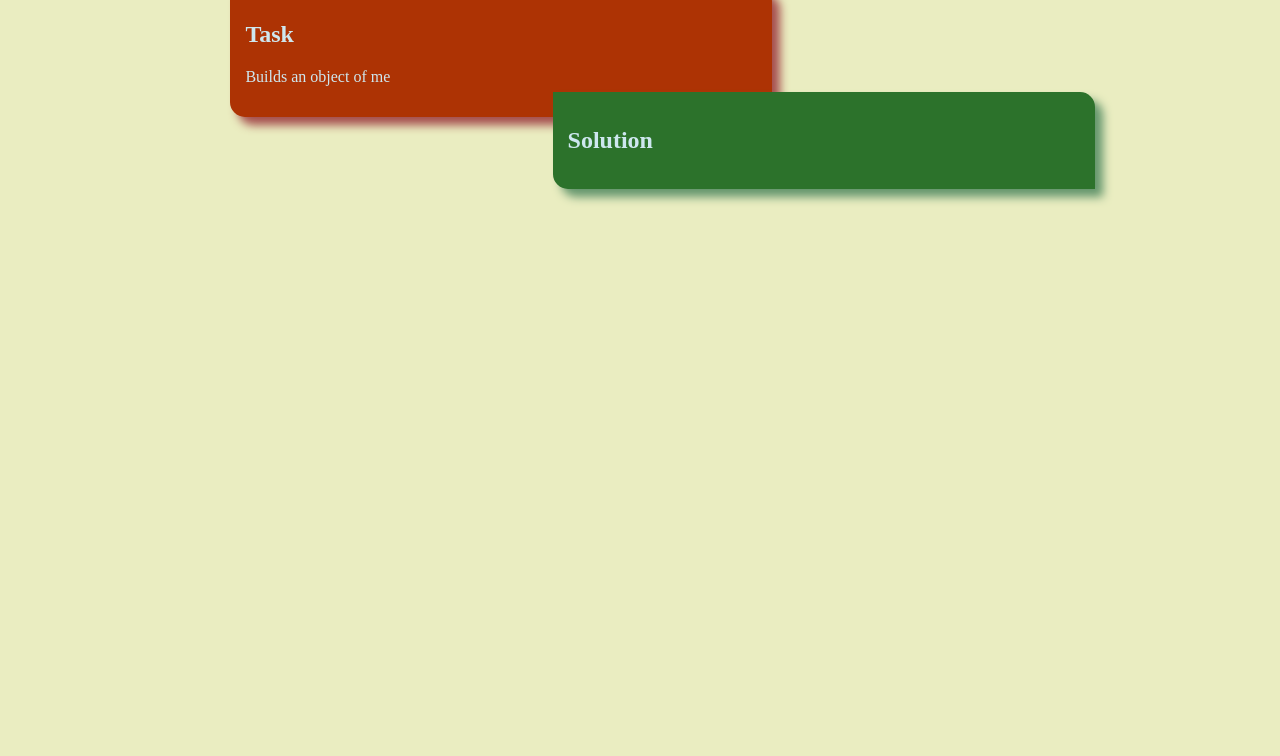
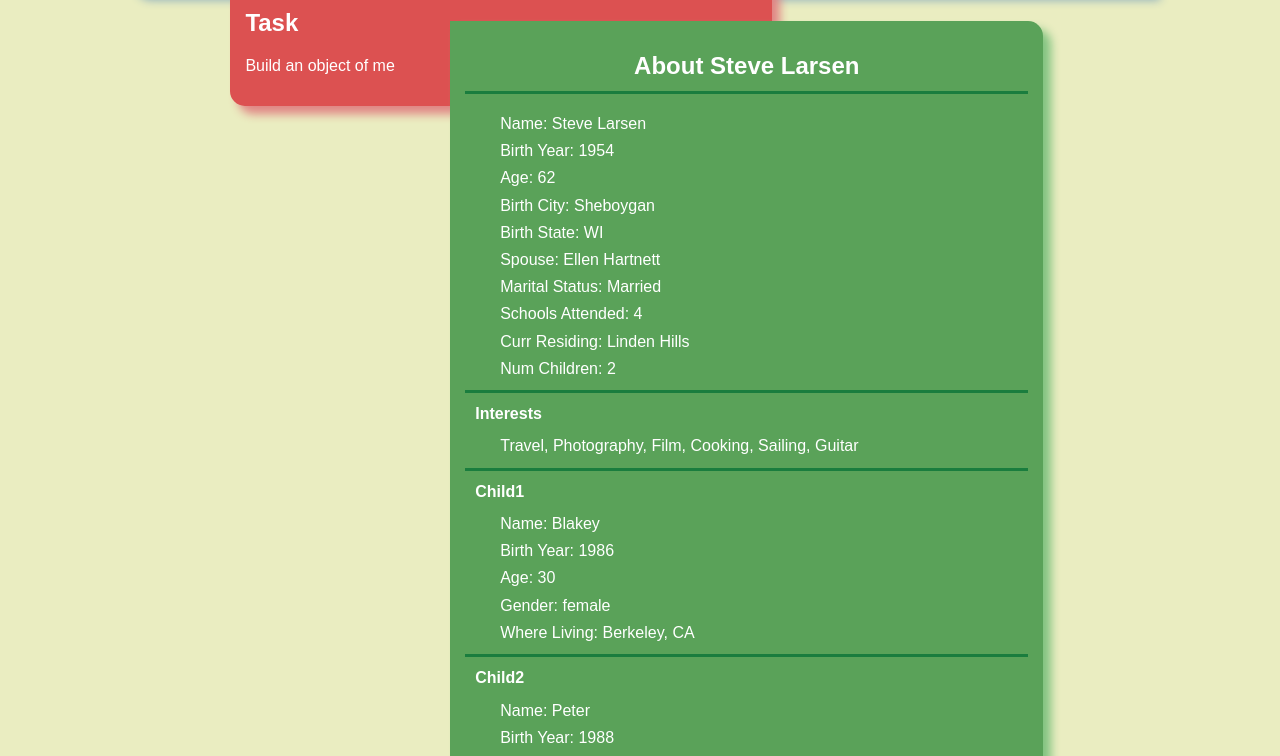
Before and after one commit to SMLarsen/Person-Object, a plain HTML site: page index.html in a window 1280 px wide. Shown: the part 114-870 px from the top of the page. Before the commit the page ends 800 px from the top, so only its background shows below. Drawn offline with Linux system fonts and the light colour scheme.

Commit message:
add display to html and adjust formatting

```diff
--- a/index.html
+++ b/index.html
@@ -11,14 +11,12 @@
     <section id="need">
       <h2>Task</h2>
       <p>
-Builds an object of me</p>
+        Build an      object of me</p>
       <p>
     </section>
     <section id="answer">
-<h2>Solution</h2>
-<p id="solution"></p>
-
+      <section id="person"></section>
+    </section>
     <script type="text/javascript" src="script.js"></script>
-</section>
   </body>
 </html>
--- a/script.js
+++ b/script.js
@@ -33,21 +33,12 @@ Person.prototype = {
       degree: degree
     };
   },
+
   addInterest: function (interest) {
     this.interests.push(interest);
   },
+
   logPerson: function () {
-    // right padding string with spaces to a total of n chars
-    function padding_right(string, n) {
-      if (string.length >= n) {
-        return string;
-      }
-      var max = (n - string.length);
-      for (var i = 0; i < max; i++) {
-        string += " ";
-      }
-      return string;
-    }
     console.log("%cAbout " + steve.name + "\n", "color: #28237C; font-style: bold; font-size: 30px; background-color: #ACA9E0; padding: 2px");
     var whoIs = Object.keys(this);
     var bar = "----------------------------------------------------------------"
@@ -60,17 +51,49 @@ Person.prototype = {
         } else {
           var child = Object.keys(this[whoIs[i]]);
           for (var j = 0; j < child.length; j++) {
-            message += padding_right("   " + child[j] + ":", 20) + this[whoIs[i]][child[j]] + "\n";
+            message += padRight("   " + child[j].replace(/([A-Z])/g, ' $1') + ":", 20) + this[whoIs[i]][child[j]] + "\n";
           }
         }
       } else {
-        message += (padding_right(whoIs[i]+":", 20) + this[whoIs[i]] + "\n");
+        message += (padRight(whoIs[i].replace(/([A-Z])/g, ' $1') + ":", 20) + this[whoIs[i]] + "\n");
       }
     }
-    console.log(message);
+    return message;
+  },
+
+  dispPerson: function () {
+    var message = "";
+    message += "<h3>About " + steve.name + "</h3>";
+    var whoIs = Object.keys(this);
+    for (var i = 0; i < whoIs.length; i++) {
+      if (typeof this[whoIs[i]] === "object") {
+        message += "<h4>" + whoIs[i] + "</h4>";
+        if (Array.isArray(this[whoIs[i]]) === true) {
+          message += "<p>   " + this[whoIs[i]].toString().replace(/,/g, ', ') + "</p>"
+        } else {
+          var child = Object.keys(this[whoIs[i]]);
+          for (var j = 0; j < child.length; j++) {
+            message += "<p>" + child[j].replace(/([A-Z])/g, ' $1') + ": " + this[whoIs[i]][child[j]] + "</p>";
+          }
+        }
+      } else {
+        message += "<p>" + whoIs[i].replace(/([A-Z])/g, ' $1') + ": " + this[whoIs[i]] + "</p>";
+      }
+    }
+    return message;
   }
 };
 
+function padRight(string, n) {    // right padding string with spaces to a total of n chars
+  if (string.length >= n) {
+    return string;
+  }
+  var max = (n - string.length);
+  for (var i = 0; i < max; i++) {
+    string += " ";
+  }
+  return string;
+};
 
 var steve = new Person("Steve Larsen", 1954, "Sheboygan", "WI", "Ellen Hartnett", "Linden Hills");
 steve.addKid("Blakey", 1986, "female", "Berkeley, CA");
@@ -86,4 +109,7 @@ steve.addInterest("Cooking");
 steve.addInterest("Sailing");
 steve.addInterest("Guitar");
 
-steve.logPerson();
+var msg = steve.logPerson();
+console.log(msg);
+
+document.getElementById("person").innerHTML = steve.dispPerson();
--- a/style.css
+++ b/style.css
@@ -1,41 +1,75 @@
 body {
+  font-family: sans-serif;
   background: #eaedc1;
   margin: 0 10% 0 10%;
+  color: #fff;
 }
 
 h1 {
   border-top-right-radius: 15px;
   border-bottom-left-radius: 15px;
-  box-shadow: 8px 8px 10px #327b9e;
-  background: #2B6272;
-  color: #C1E3ED;
+  box-shadow: 8px 8px 10px #89acbd;
+  background: #319fbf;
   padding: 5px;
   text-align: center;
+  padding-top: 20px;
+  height: 60px;
+}
+
+h3 {
+  text-align: center;
+  padding-bottom: 20px;
+  font-size: 1.5em;
+  border-bottom: 3px solid #1a7d3e;
+}
+
+h4 {
+  margin-top: 15px;
+  padding-top: 15px;
+  padding-left: 10px;
+  border-top: 3px solid #1a7d3e;
 }
 
 #need {
   border-top-right-radius: 15px;
   border-bottom-left-radius: 15px;
-  box-shadow: 8px 8px 10px #a54d4d;
+  box-shadow: 8px 8px 10px #e08484;
   display: inline-block;
   width: 50%;
-  background: #ad3304;
-  color: #cee7ef;
-  margin: 1% 0 0 10%;
+  background: #dc5151;
+  margin: -40px 0 0 10%;
   padding: 15px;
 }
 
 #answer {
   border-top-right-radius: 15px;
   border-bottom-left-radius: 15px;
-  box-shadow: 8px 8px 10px #64966d;
+  box-shadow: 8px 8px 10px #81c380;
   position: relative;
-  left: 40%;
-  top: -40px;
+  left: 30%;
+  top: -100px;
   display: inline-block;
-  width: 50%;
-  background: #2c722b;
-  color: #cee7ef;
+  width: 55%;
+  background: #5aa259;
   margin: 15px;
   padding: 15px;
 }
+
+#person {
+  font-style: normal;
+  margin: 0;
+  padding: 0;
+  line-height: 70%;
+}
+
+#person p {
+  margin-left: 35px;
+}
+
+#person h4:first-letter {
+    text-transform:capitalize;
+}
+
+#person p:first-letter {
+    text-transform:capitalize;
+}
```
Lines whose indentation alone changed are shown as unchanged.
